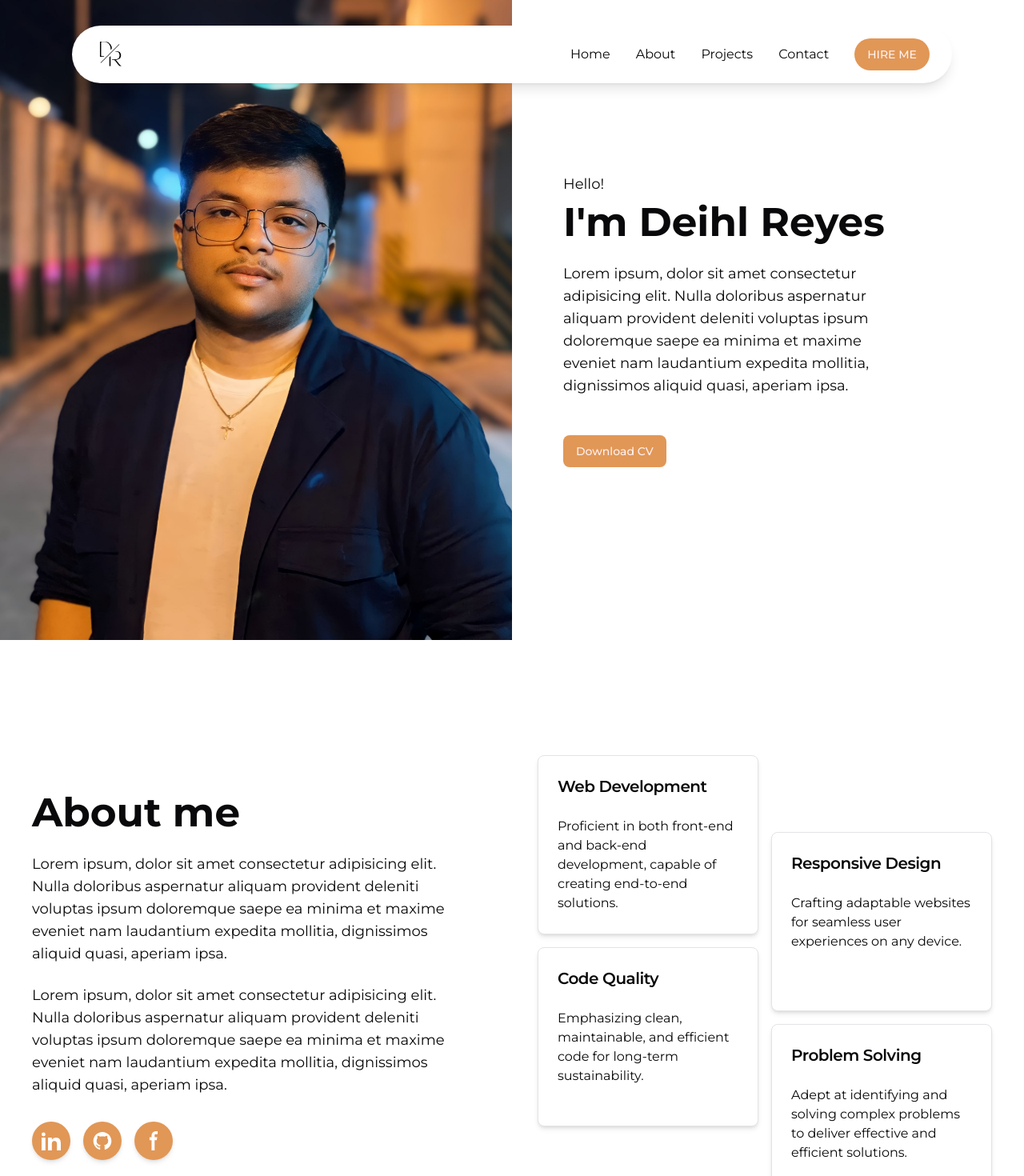
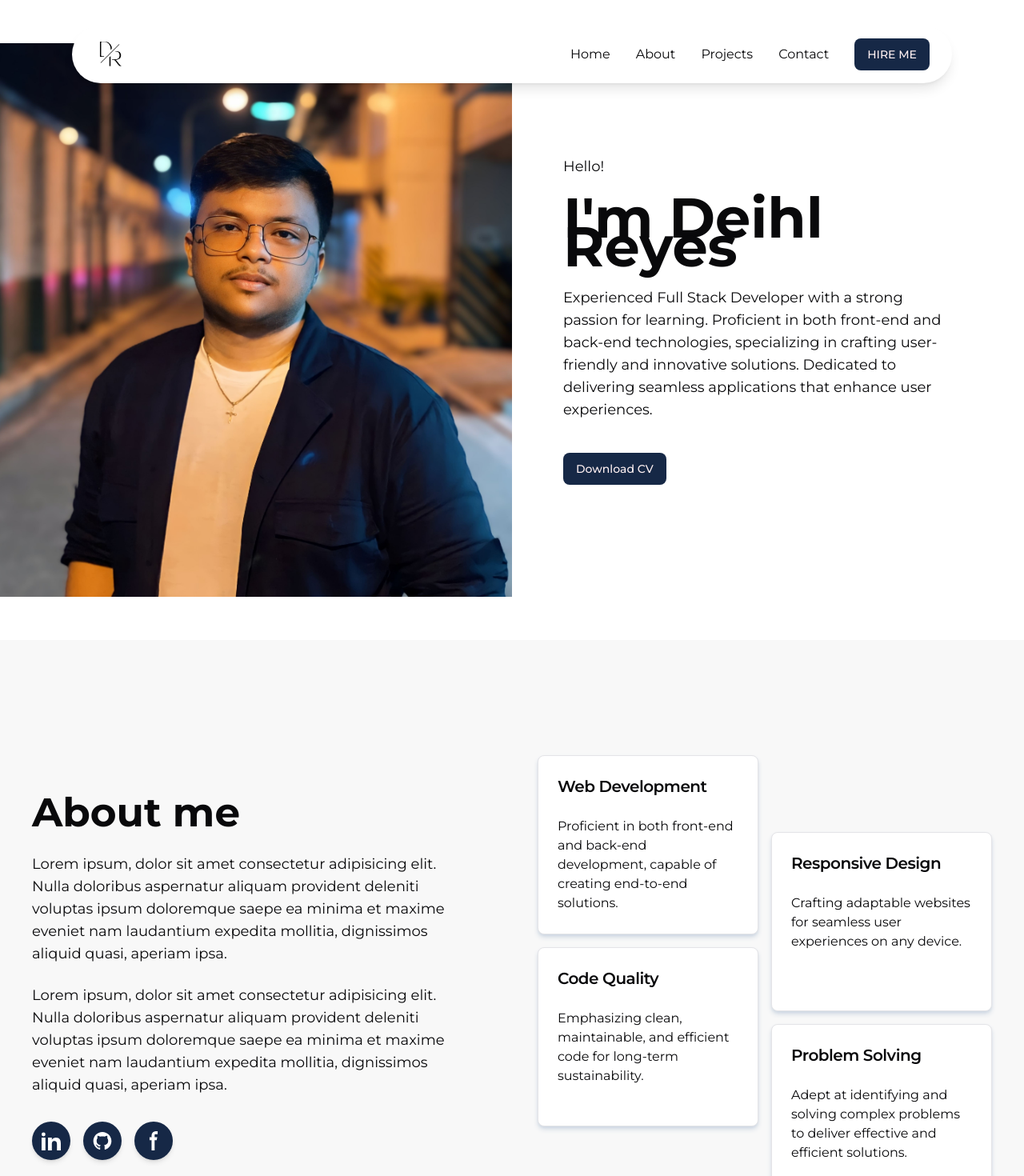
Before and after one commit to DeihlReyes/next-portfolio, a Next.js app: page / in a window 1280 px wide. Shown: the top 1470 px of the page at 80% size. Built offline with nearby package versions, Linux system fonts and the light colour scheme.

Commit message:
chore: changed lorem text in landing page

```diff
--- a/app/globals.css
+++ b/app/globals.css
@@ -11,7 +11,7 @@
     --card-foreground: 240 10% 3.9%;
     --popover: 0 0% 100%;
     --popover-foreground: 240 10% 3.9%;
-    --primary: 28 70% 61%;
+    --primary: 218 52% 18%;
     --primary-foreground: 355.7 100% 97.3%;
     --secondary: 240 4.8% 95.9%;
     --secondary-foreground: 240 5.9% 10%;
@@ -25,28 +25,6 @@
     --input: 240 5.9% 90%;
     --ring: 346.8 77.2% 49.8%;
     --radius: 0.5rem;
-  }
-
-  .dark {
-    --background: 20 14.3% 4.1%;
-    --foreground: 0 0% 95%;
-    --card: 24 9.8% 10%;
-    --card-foreground: 0 0% 95%;
-    --popover: 0 0% 9%;
-    --popover-foreground: 0 0% 95%;
-    --primary: 28 70% 61%;
-    --primary-foreground: 355.7 100% 97.3%;
-    --secondary: 240 3.7% 15.9%;
-    --secondary-foreground: 0 0% 98%;
-    --muted: 0 0% 15%;
-    --muted-foreground: 240 5% 64.9%;
-    --accent: 12 6.5% 15.1%;
-    --accent-foreground: 0 0% 98%;
-    --destructive: 0 62.8% 30.6%;
-    --destructive-foreground: 0 85.7% 97.3%;
-    --border: 240 3.7% 15.9%;
-    --input: 240 3.7% 15.9%;
-    --ring: 346.8 77.2% 49.8%;
   }
 }
 
--- a/components/about-cards.tsx
+++ b/components/about-cards.tsx
@@ -10,7 +10,7 @@ const AboutCards = () => {
         <div className="grid grid-cols-1 md:grid-cols-2 gap-4">
             <div className="grid gap-4 md:pb-24">
                 <div>
-                    <Card className="h-56 shadow-md">
+                    <Card className="h-56 shadow-md shadow-slate-300 hover:border-2 hover:border-slate-400 transition-all ease-linear duration-150">
                         <CardHeader>
                             <CardTitle className='text-xl'>Web Development</CardTitle>
                         </CardHeader>
@@ -20,7 +20,7 @@ const AboutCards = () => {
                     </Card>
                 </div>
                 <div>
-                    <Card className="h-56 shadow-md">
+                    <Card className="h-56 shadow-md shadow-slate-300 hover:border-2 hover:border-slate-400 transition-all ease-linear duration-150">
                         <CardHeader>
                             <CardTitle className='text-xl'>Code Quality</CardTitle>
                         </CardHeader>
@@ -32,7 +32,7 @@ const AboutCards = () => {
             </div>
             <div className="md:pt-24 grid gap-4">
                 <div>
-                    <Card className="h-56 shadow-md">
+                    <Card className="h-56 shadow-md shadow-slate-300 hover:border-2 hover:border-slate-400 transition-all ease-linear duration-150">
                         <CardHeader>
                             <CardTitle className='text-xl'>Responsive Design</CardTitle>
                         </CardHeader>
@@ -42,7 +42,7 @@ const AboutCards = () => {
                     </Card>
                 </div>
                 <div>
-                    <Card className="h-56 shadow-md">
+                    <Card className="h-56 shadow-md shadow-slate-300 hover:border-2 hover:border-slate-400 transition-all ease-linear duration-150">
                         <CardHeader>
                             <CardTitle className='text-xl'>Problem Solving</CardTitle>
                         </CardHeader>
--- a/components/navbar.tsx
+++ b/components/navbar.tsx
@@ -6,7 +6,7 @@ import NavItems from "./nav-items";
 
 const Navbar = () => {
     return(
-        <header className="bg-white">
+        <header className="bg-white z-50">
             <nav className="fixed top-8 left-1/2 transform -translate-x-1/2 md:flex hidden justify-between shadow-lg bg-white py-4 px-7 max-w-[1100px] rounded-full w-full">
                 <Image
                     className="object-cover w-auto h-10"
@@ -15,7 +15,7 @@ const Navbar = () => {
                 />
                 <div className="flex flex-row gap-8 justify-center items-center text-md">
                     <NavItems/>
-                    <Button className="rounded-full">HIRE ME</Button>
+                    <Button className="rounded-lg">HIRE ME</Button>
                 </div>
             </nav>
 
@@ -26,7 +26,7 @@ const Navbar = () => {
                     alt="Logo"
                 />
                 <div className="flex flex-row gap-8 justify-center items-center">
-                    <Button className="rounded-full text-xs">HIRE ME</Button>
+                    <Button className="rounded-lg text-xs">HIRE ME</Button>
                     <MobileNav/>
                 </div>
             </nav>
--- a/components/sections/about-page.tsx
+++ b/components/sections/about-page.tsx
@@ -8,7 +8,7 @@ import github from "@/assets/logos/GitHub.svg";
 
 const AboutPage = () => {
     return (
-        <section id='about' className="flex flex-col gap-32 justify-center items-center md:pb-32 md:pt-36">
+        <section id='about' className="flex flex-col gap-32 justify-center items-center md:pb-32 md:pt-36 bg-[#F8F8F8]">
             <div className="flex flex-col gap-16 px-8 py-20 md:p-0 md:flex-row items-center max-w-[1200px]">
                 <div className="w-full md:w-1/2">
                     <h1 className="text-3xl md:text-[50px] font-bold mb-8">About me</h1>
--- a/components/sections/landing-page.tsx
+++ b/components/sections/landing-page.tsx
@@ -4,24 +4,25 @@ import { Button } from "../ui/button";
 
 const LandingPage = () => {
     return (
-        <section id="home" className="flex flex-col-reverse gap-16 md:gap-0 px-8 pt-28 pb-10 md:p-0 md:flex-row justify-center items-center h-full md:h-screen">
+        <section id="home" className="z-5 overflow-hidden flex flex-col-reverse gap-16 md:gap-0 px-8 pt-28 pb-10 md:p-0 md:flex-row justify-center items-center h-full md:h-screen">
             <Image
-                className="object-cover w-full h-full md:w-1/2 md:h-screen"
+                className="rounded-[30px] md:rounded-none object-cover w-full md:w-1/2"
                 src={myImage}
                 alt="Landing Page"
             />
-            <div className="flex flex-col justify-center items-start md:pl-16 md:pr-32 w-full md:w-1/2">
-                <p className="text-md md:text-lg mb-4">Hello!</p>
-                <h1 className="text-3xl md:text-[50px] font-bold mb-8">I&apos;m Deihl Reyes</h1>
-                <p className="text-md md:text-lg text-left mb-12 pr-[10%]">Lorem ipsum, dolor sit amet consectetur adipisicing elit. Nulla doloribus aspernatur
-                    aliquam provident deleniti voluptas ipsum doloremque saepe ea minima et maxime eveniet
-                    nam laudantium expedita mollitia, dignissimos aliquid quasi, aperiam ipsa.
+            <div className="flex flex-col justify-center items-start md:pl-16 md:pr-20 w-full md:w-1/2">
+                <p className="text-md md:text-lg mb-8">Hello!</p>
+                <h1 className="text-3xl md:text-[70px] font-bold mb-8">I&apos;m Deihl Reyes</h1>
+                <p className="text-md md:text-lg text-left mb-10">Experienced Full Stack Developer with a strong passion for learning.
+                    Proficient in both front-end and back-end technologies, specializing in crafting user-friendly
+                    and innovative solutions. Dedicated to delivering seamless applications that enhance user experiences.
                 </p>
                 <Button className="rounded-lg">Download CV</Button>
-
             </div>
         </section>
     );
 };
 
+
+
 export default LandingPage;
```
